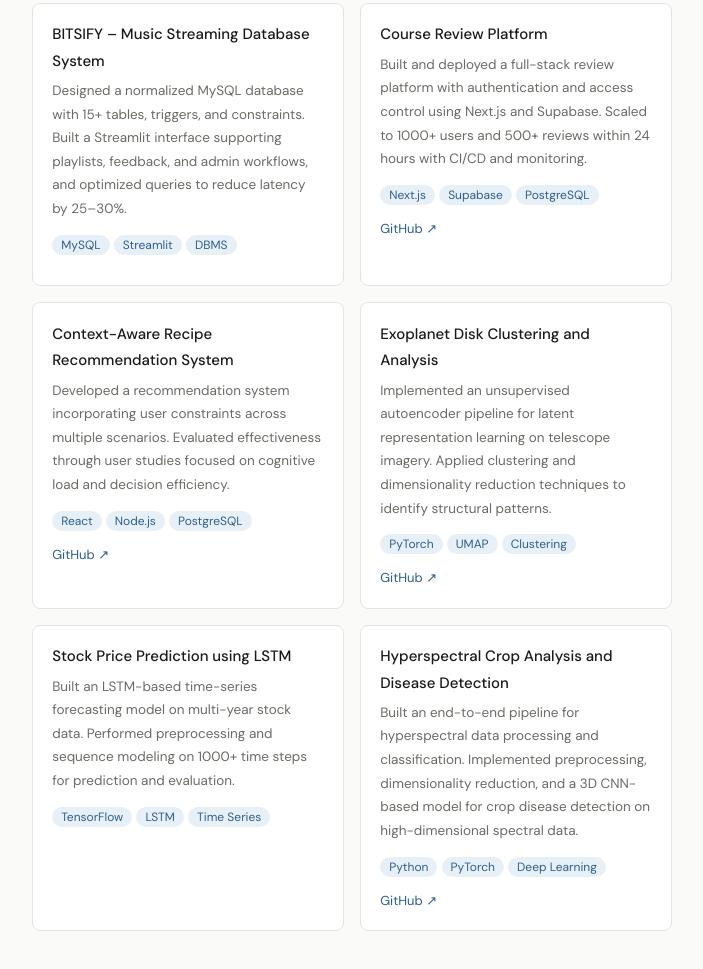
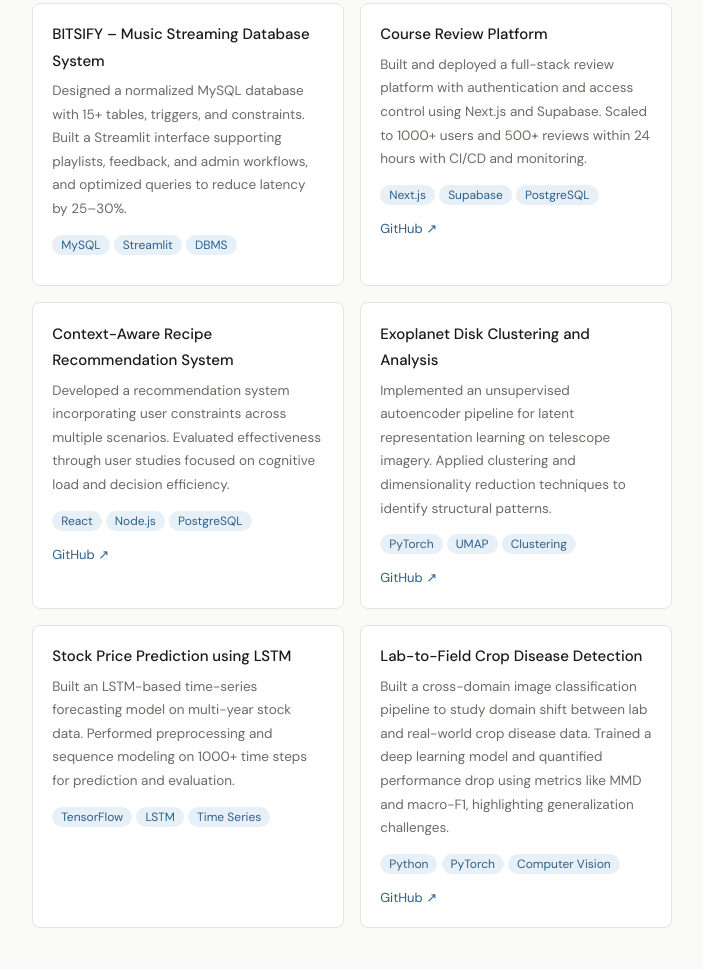
Before and after one commit to AaryaDandagaval2511/AaryaDandagaval2511.github.io, a plain HTML site: page index.html in a window 1280 px wide. Shown: the part 1536-2505 px from the top of the page, without its empty margins (426-1129 px from the left). Drawn offline with Linux system fonts and the light colour scheme.

Commit message:
Update project details for crop disease detection

```diff
--- a/index.html
+++ b/index.html
@@ -504,25 +504,22 @@
                             </div>
 
                             <div class="project-card">
-                                <h3>Hyperspectral Crop Analysis and Disease Detection</h3>
-                                <p>Built an end-to-end pipeline for hyperspectral data processing and classification.
-                                    Implemented preprocessing, dimensionality reduction, and a 3D CNN-based model for
-                                    crop disease detection on high-dimensional spectral data.</p>
+    <h3>Lab-to-Field Crop Disease Detection</h3>
+    <p>Built a cross-domain image classification pipeline to study domain shift between lab and real-world crop disease data.
+        Trained a deep learning model and quantified performance drop using metrics like MMD and macro-F1, highlighting generalization challenges.</p>
 
     <div class="tags" style="margin-bottom: 10px;">
         <span class="tag">Python</span>
         <span class="tag">PyTorch</span>
-                                    <span class="tag">Deep Learning</span>
+        <span class="tag">Computer Vision</span>
     </div>
 
     <div class="links">
-                                    <a href="https://github.com/AaryaDandagaval2511/Hyperspectral-Crop-Disease-Detection"
-                                        target="_blank">
+        <a href="https://github.com/AaryaDandagaval2511/lab-to-field-crop-disease-detection" target="_blank">
             GitHub ↗
         </a>
     </div>
 </div>
-
                             <!-- </div>
 </section>
 
```
Lines whose indentation alone changed are shown as unchanged.
